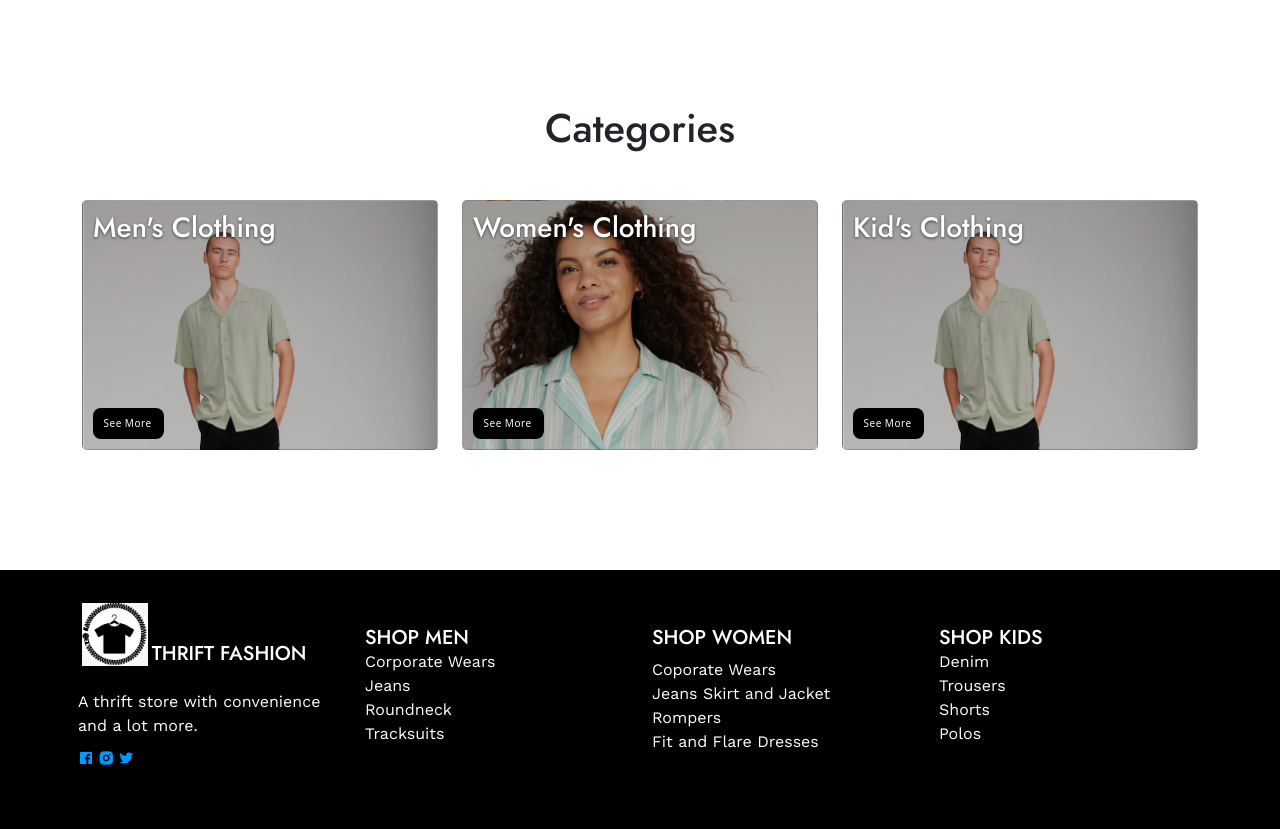
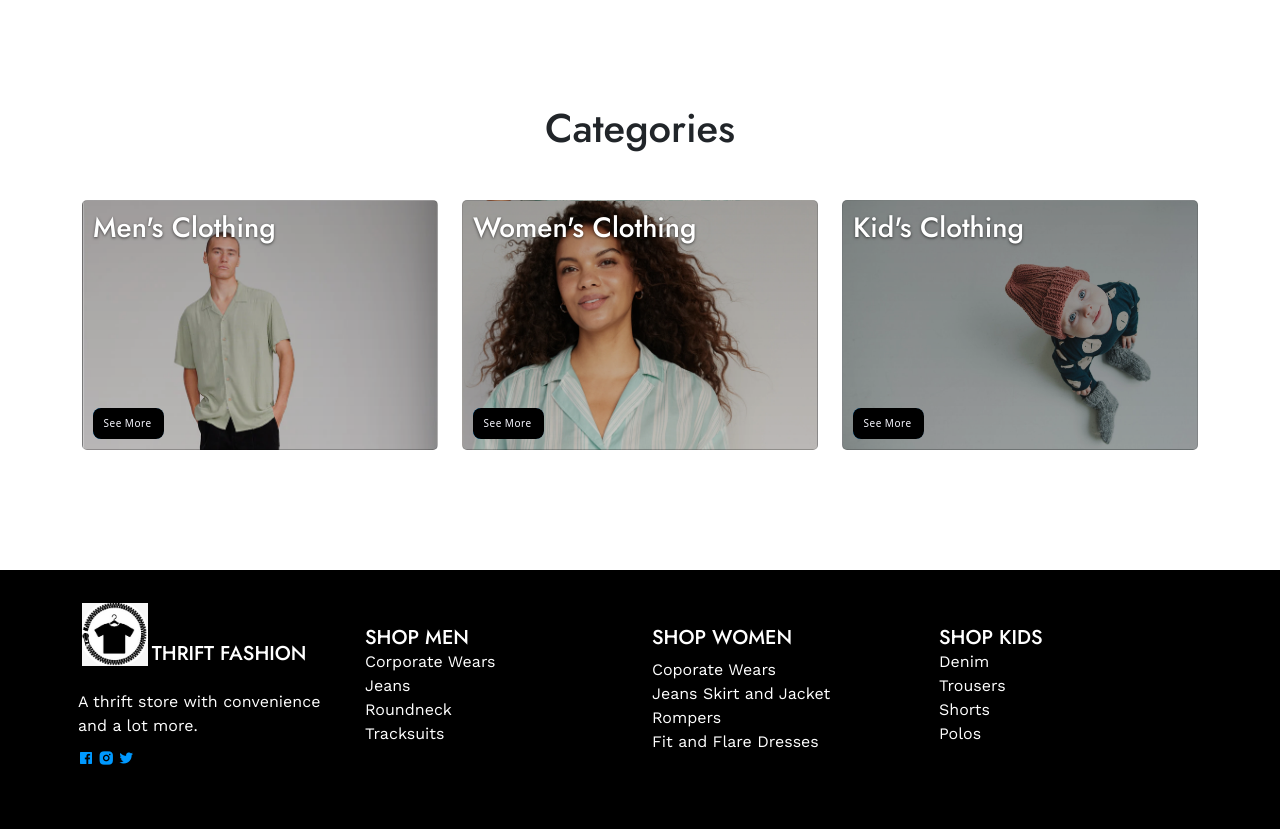
Before and after one commit to devisreal/Thrift-Fashion, a Django app: page / in a window 1280 px wide. Shown: the part 1809-2638 px from the top of the page. Run offline with Django 3.2, Linux system fonts and the light colour scheme; some libraries are stand-ins or nearby versions.

Commit message:
changed the picture for the kids category

```diff
--- a/thrift_fashion/templates/thrift_fashion/home.html
+++ b/thrift_fashion/templates/thrift_fashion/home.html
@@ -343,7 +343,7 @@
 
         <div class="col-md-4 col-sm-12">
           <div class="card"
-            style="background: linear-gradient(rgba(0,0,0,0.3), rgba(0,0,0,0.2)), url('/static/img/thrift-img/tthrift_img_19.jpg');">
+            style="background: linear-gradient(rgba(0,0,0,0.3), rgba(0,0,0,0.2)), url('/static/img/thrift-img/thrift-fashion-3951808.jpg');">
             <div class="card-category">
               <h3>Kid's Clothing</h3>
             </div>
```
Also changed, not shown: static/img/thrift-img/thrift-fashion-3951808.jpg (added).
